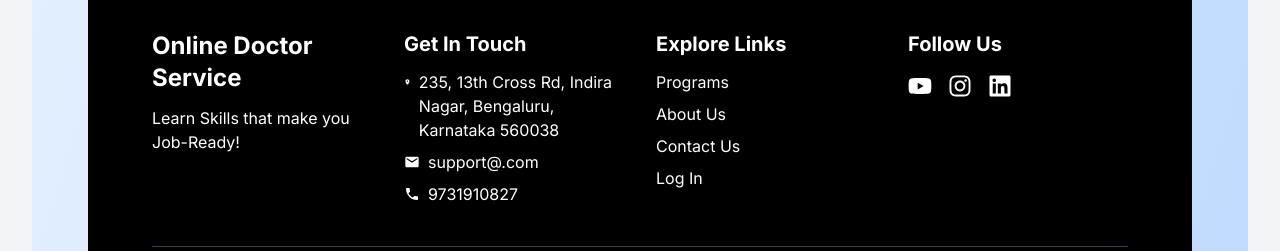
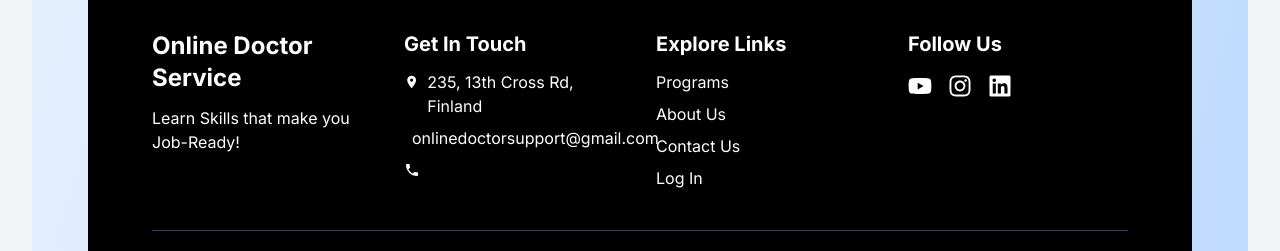
Before and after one commit to SUBBARAYUDU3524/online_doctor, a Next.js app: page / in a window 1280 px wide. Shown: the part 3772-4023 px from the top of the page. Built offline with nearby package versions, Linux system fonts and the light colour scheme; no server answers.

Commit message:
new commti footer

```diff
--- a/app/components/Footer.jsx
+++ b/app/components/Footer.jsx
@@ -27,18 +27,14 @@ const Footer = () => {
                 <h3 className="text-xl font-bold mb-3">Get In Touch</h3>
                 <div className="flex items-start mb-2">
                   <MdLocationOn className="mr-2 mt-1" />
-                  <p>
-                    235, 13th Cross Rd, Indira Nagar, Bengaluru, Karnataka
-                    560038
-                  </p>
+                  <p>235, 13th Cross Rd, Finland</p>
                 </div>
                 <div className="flex items-start mb-2">
                   <MdEmail className="mr-2 mt-1" />
-                  <p>support@.com</p>
+                  <p>onlinedoctorsupport@gmail.com</p>
                 </div>
                 <div className="flex items-start mb-2">
                   <MdPhone className="mr-2 mt-1" />
-                  <p>9731910827</p>
                 </div>
               </div>
 
```
